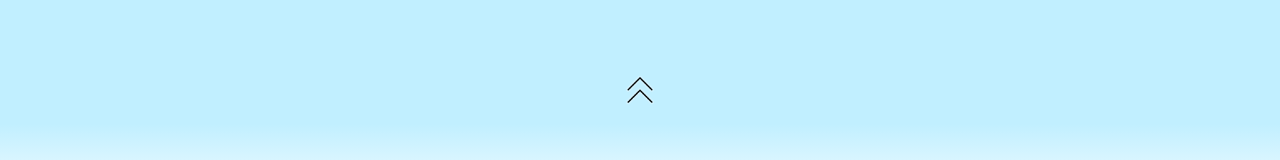
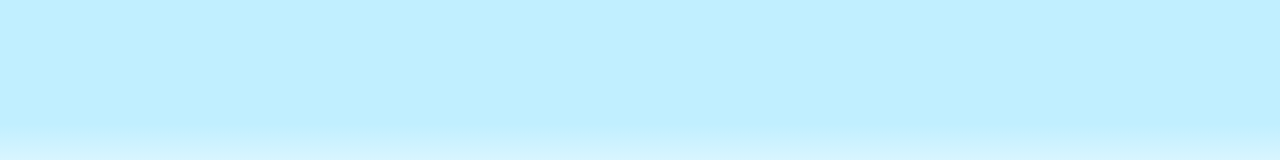
Before and after one commit to lizhilunDev/react-profile, a React (Create React App) app: page / in a window 1280 px wide. Shown: the part 620-780 px from the top of the page. Built offline with nearby package versions, Linux system fonts and the light colour scheme; a web font is replaced by a local one.

Commit message:
Arrow 제거

```diff
--- a/src/pages/Page.js
+++ b/src/pages/Page.js
@@ -1,80 +1,20 @@
 import MainPage from './main/MainPage';
 import Cursor from '../components/Cursor';
-import Arrow from '../components/Arrow';
-import { useEffect, useRef, useState } from 'react';
 import AboutMe from './section/AboutMe';
 import Skills from './section/Skills';
 import Projects from './section/Projects';
 import End from './end/End';
 
 const Page = () => {
-  const sectionsRef = useRef([]);
-  const [upArrow, setUpArrow] = useState(false);
-
-  const handleClick = () => {
-    const sections = sectionsRef.current;
-
-    const currentIndex = sections.findIndex((section) => {
-      const { top } = section.getBoundingClientRect();
-      return top >= 0;
-    });
-
-    if (upArrow) {
-      window.scrollTo({ top: 0, left: 0, behavior: 'smooth' });
-    } else {
-      const nextIndex = currentIndex + 1;
-      if (nextIndex < sections.length) {
-        sections[nextIndex].scrollIntoView({ behavior: 'smooth' });
-      }
-    }
-  };
-
-  const addSectionRef = (el) => {
-    if (el && !sectionsRef.current.includes(el)) {
-      sectionsRef.current.push(el);
-    }
-  };
-
-  useEffect(() => {
-    // 페이지 최상단으로 이동
-    window.onbeforeunload = function () {
-      window.scrollTo(0, 0);
-    };
-
-    // 스크롤 이벤트 리스너
-    const handleScroll = () => {
-      const finalSection = document.querySelector('.final-section');
-      const { top, bottom } = finalSection.getBoundingClientRect();
-
-      if (top < window.innerHeight - 500 && bottom > 0) setUpArrow(true);
-      else setUpArrow(false);
-    };
-
-    window.addEventListener('scroll', handleScroll);
-
-    return () => window.removeEventListener('scroll', handleScroll);
-  }, []);
-
   return (
     <>
-      <div ref={addSectionRef}>
-        <MainPage />
-      </div>
-      <div ref={addSectionRef}>
-        <AboutMe />
-      </div>
-      <div ref={addSectionRef}>
-        <Skills />
-      </div>
-      <div ref={addSectionRef}>
-        <Projects />
-      </div>
-      <div ref={addSectionRef}>
-        <End />
-      </div>
+      <MainPage />
+      <AboutMe />
+      <Skills />
+      <Projects />
+      <End />
 
       <Cursor></Cursor>
-      <Arrow up={upArrow} onClick={handleClick}></Arrow>
     </>
   );
 };
```
